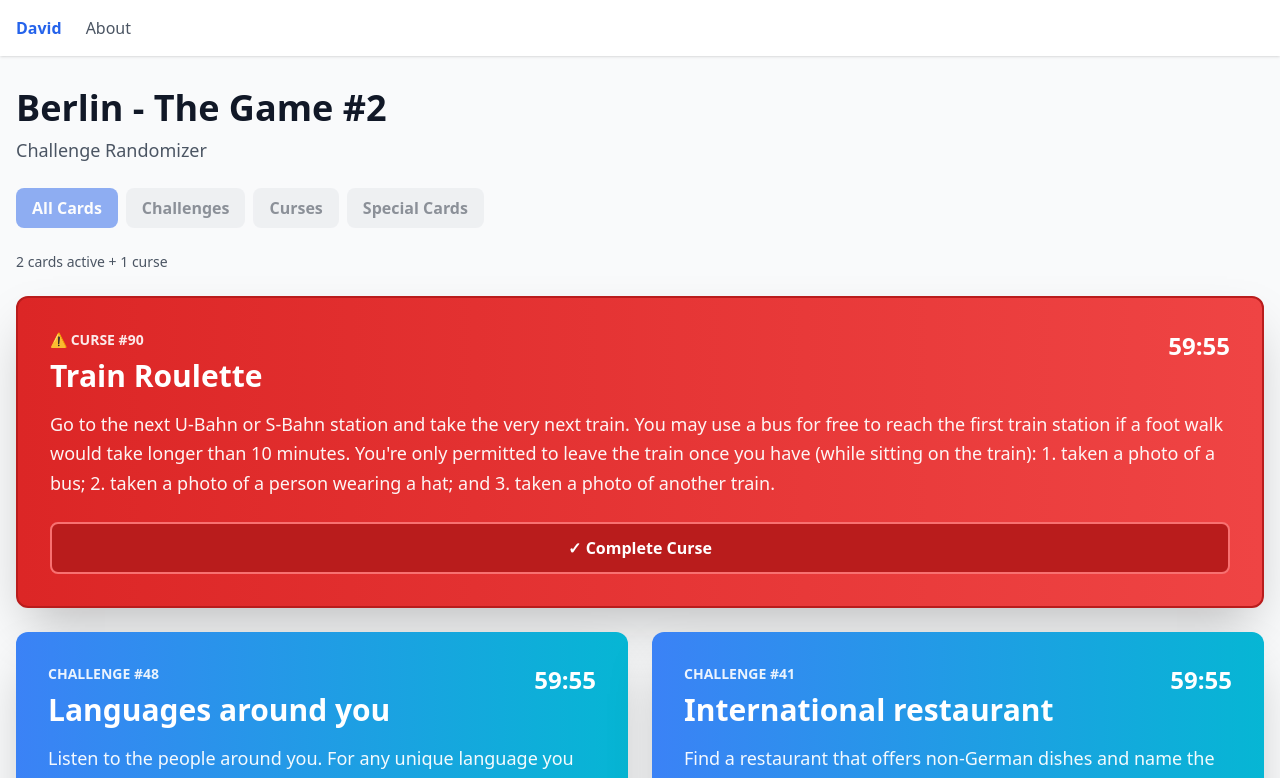
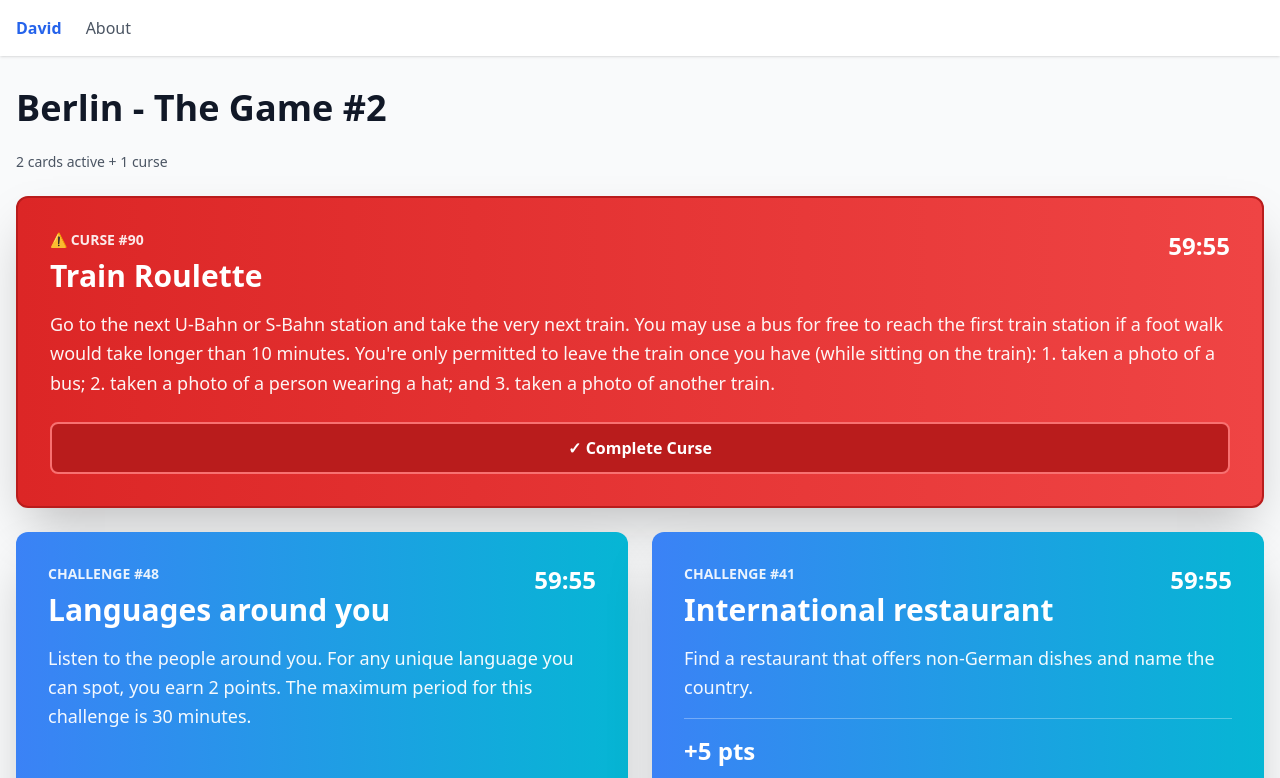
Before and after one commit to vladimirshefer/city-navigation-game, a React (Vite) app: page / in a window 1280 px wide. Shown: the top 778 px of the page. Built offline with nearby package versions, Linux system fonts and the light colour scheme.

Commit message:
Clean up UI: Remove category buttons and unused subtitle
- Category filter buttons were disabled during play
- Game auto-draws challenges, so filters serve no purpose
- Removed unused category state and handleDrawCards function
- Removed 'Challenge Randomizer' subtitle

```diff
--- a/src/components/ChallengeSelector.jsx
+++ b/src/components/ChallengeSelector.jsx
@@ -10,7 +10,6 @@ export default function ChallengeSelector() {
   const [cardTimestamps, setCardTimestamps] = useState({})
   const [, setTickCount] = useState(0)
   const [history, setHistory] = useState([])
-  const [category, setCategory] = useState('all')
   const [activeCurse, setActiveCurse] = useState(null)
   const [curseTimestamp, setCurseTimestamp] = useState(null)
   const [gameStartTime, setGameStartTime] = useState(null)
@@ -134,25 +133,6 @@ export default function ChallengeSelector() {
     return [shuffled[0], shuffled[1]]
   }
 
-  const handleDrawCards = () => {
-    let cards = ALL_CARDS
-    if (category === 'challenges') cards = CHALLENGES
-    else if (category === 'curses') cards = CURSES
-    else if (category === 'special') cards = SPECIAL_CARDS
-
-    const drawn = getRandomCards(cards)
-    const now = Date.now()
-
-    const newTimestamps = {}
-    drawn.forEach((card) => {
-      newTimestamps[card.id] = now
-    })
-
-    setDrawnCards(drawn)
-    setCardTimestamps(newTimestamps)
-    saveToStorage(drawn, newTimestamps, history)
-  }
-
   const getTimeRemaining = (cardId) => {
     if (!cardTimestamps[cardId]) return TIMER_DURATION
     const elapsed = Math.floor((Date.now() - cardTimestamps[cardId]) / 1000)
@@ -217,52 +197,6 @@ export default function ChallengeSelector() {
 
   return (
     <div className="space-y-6">
-      <div className="flex gap-2 flex-wrap">
-        <button
-          onClick={() => setCategory('all')}
-          disabled={!!drawnCards}
-          className={`px-4 py-2 rounded-lg font-semibold transition ${
-            category === 'all'
-              ? 'bg-blue-600 text-white'
-              : 'bg-gray-200 text-gray-800 hover:bg-gray-300'
-          } ${drawnCards ? 'opacity-50 cursor-not-allowed' : ''}`}
-        >
-          All Cards
-        </button>
-        <button
-          onClick={() => setCategory('challenges')}
-          disabled={!!drawnCards}
-          className={`px-4 py-2 rounded-lg font-semibold transition ${
-            category === 'challenges'
-              ? 'bg-blue-600 text-white'
-              : 'bg-gray-200 text-gray-800 hover:bg-gray-300'
-          } ${drawnCards ? 'opacity-50 cursor-not-allowed' : ''}`}
-        >
-          Challenges
-        </button>
-        <button
-          onClick={() => setCategory('curses')}
-          disabled={!!drawnCards}
-          className={`px-4 py-2 rounded-lg font-semibold transition ${
-            category === 'curses'
-              ? 'bg-blue-600 text-white'
-              : 'bg-gray-200 text-gray-800 hover:bg-gray-300'
-          } ${drawnCards ? 'opacity-50 cursor-not-allowed' : ''}`}
-        >
-          Curses
-        </button>
-        <button
-          onClick={() => setCategory('special')}
-          disabled={!!drawnCards}
-          className={`px-4 py-2 rounded-lg font-semibold transition ${
-            category === 'special'
-              ? 'bg-blue-600 text-white'
-              : 'bg-gray-200 text-gray-800 hover:bg-gray-300'
-          } ${drawnCards ? 'opacity-50 cursor-not-allowed' : ''}`}
-        >
-          Special Cards
-        </button>
-      </div>
 
       {drawnCards && (
         <div className="text-sm text-gray-600">
--- a/src/pages/Home.jsx
+++ b/src/pages/Home.jsx
@@ -3,10 +3,7 @@ import ChallengeSelector from '../components/ChallengeSelector'
 export default function Home() {
   return (
     <div className="space-y-6">
-      <div>
-        <h1 className="text-4xl font-bold text-gray-900">Berlin - The Game #2</h1>
-        <p className="text-lg text-gray-600 mt-2">Challenge Randomizer</p>
-      </div>
+      <h1 className="text-4xl font-bold text-gray-900">Berlin - The Game #2</h1>
       <ChallengeSelector />
     </div>
   )
```
